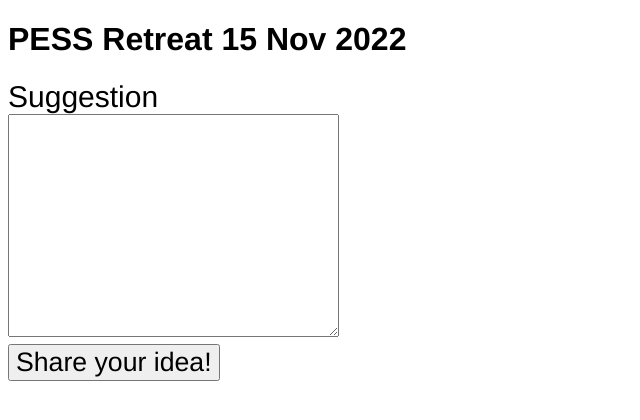
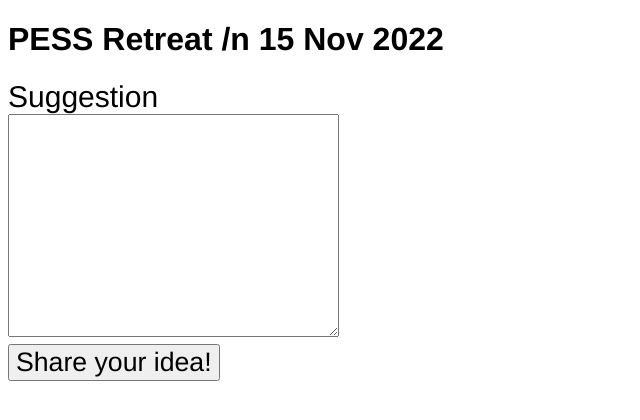
Before and after one commit to keefellow/SymphoNIE_E, a plain HTML site: page pess.html in a window 1280 px wide. Shown: the whole page, without its empty margins (0-640 px from the left). Drawn offline with Linux system fonts and the light colour scheme.

Commit message:
Update pess.html

```diff
--- a/pess.html
+++ b/pess.html
@@ -10,7 +10,7 @@
 <head>
 
 <body>
-<h1 id ="Title">PESS Retreat 15 Nov 2022</h1>
+<h1 id ="Title">PESS Retreat /n 15 Nov 2022</h1>
 
 <div class="grid-container" width="100%">
 
```
